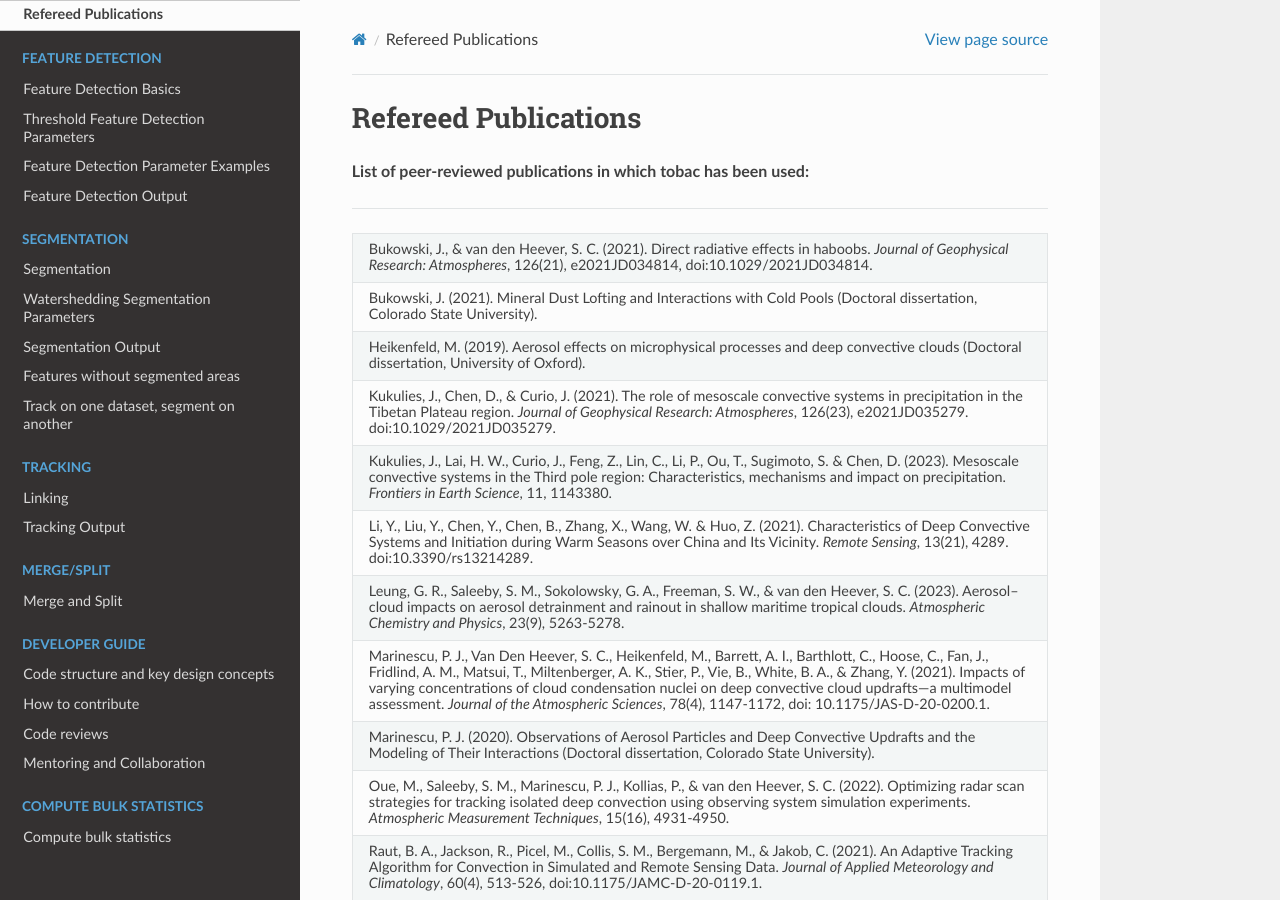
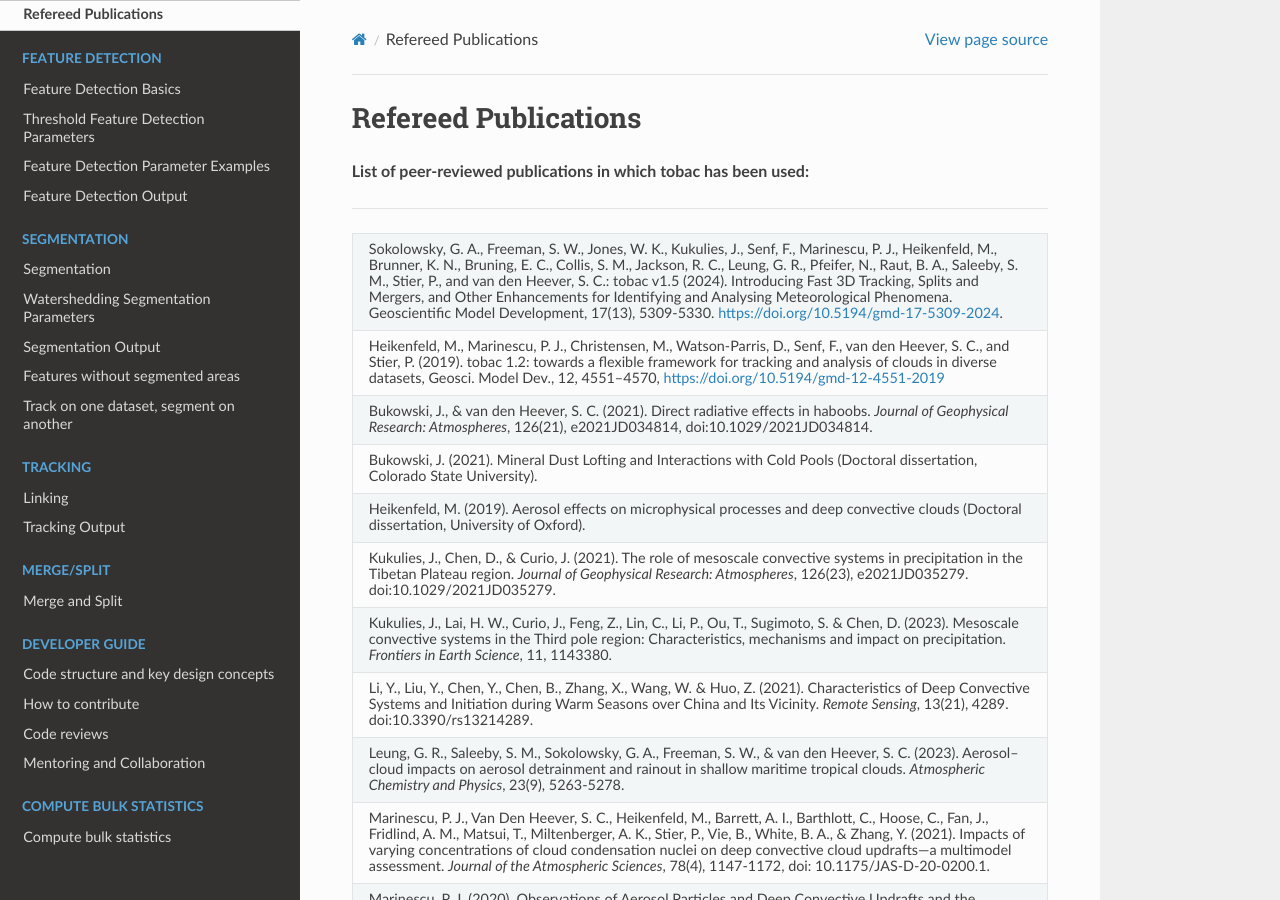
Before and after one commit to tobac-project/tobac, a Sphinx documentation site: the page built from doc/publications.rst, in a window 1280 px wide and 900 px high. Built offline with Sphinx 7.4.7 and the Read the Docs theme 2.0.0, drawn with Linux system fonts in a browser that asks for light colours; formulas are drawn with MathJax 3; pages that are not in the unit, such as notebooks, are missing from menus.

Commit message:
added the main tobac publications to top of publication list

```diff
--- a/doc/publications.rst
+++ b/doc/publications.rst
@@ -10,6 +10,10 @@ Refereed Publications
 .. list-table::
       :widths: 30
       :class: wy-table-responsive
+
+      * - Sokolowsky, G. A., Freeman, S. W., Jones, W. K., Kukulies, J., Senf, F., Marinescu, P. J., Heikenfeld, M., Brunner, K. N., Bruning, E. C., Collis, S. M., Jackson, R. C., Leung, G. R., Pfeifer, N., Raut, B. A., Saleeby, S. M., Stier, P., and van den Heever, S. C.: tobac v1.5 (2024). Introducing Fast 3D Tracking, Splits and Mergers, and Other Enhancements for Identifying and Analysing Meteorological Phenomena. Geoscientific Model Development, 17(13), 5309-5330. https://doi.org/10.5194/gmd-17-5309-2024.
+
+      * - Heikenfeld, M., Marinescu, P. J., Christensen, M., Watson-Parris, D., Senf, F., van den Heever, S. C., and Stier, P. (2019). tobac 1.2: towards a flexible framework for tracking and analysis of clouds in diverse datasets, Geosci. Model Dev., 12, 4551–4570, https://doi.org/10.5194/gmd-12-4551-2019
 
       * - Bukowski, J., & van den Heever, S. C. (2021). Direct radiative effects in haboobs. *Journal of Geophysical Research: Atmospheres*, 126(21), e2021JD034814, doi:10.1029/2021JD034814.
 
```
